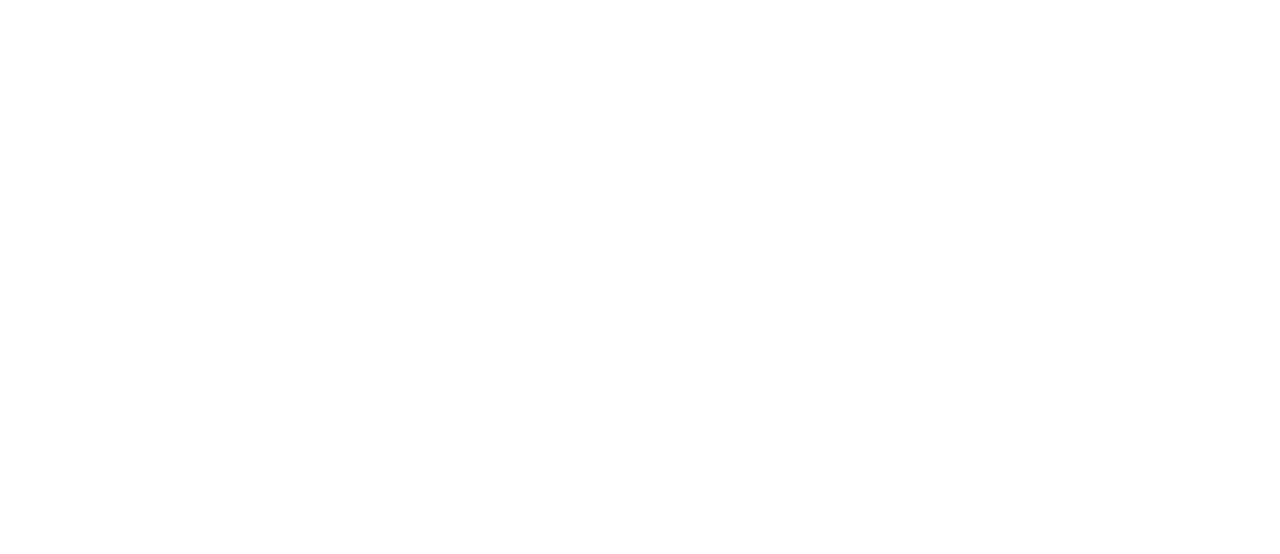
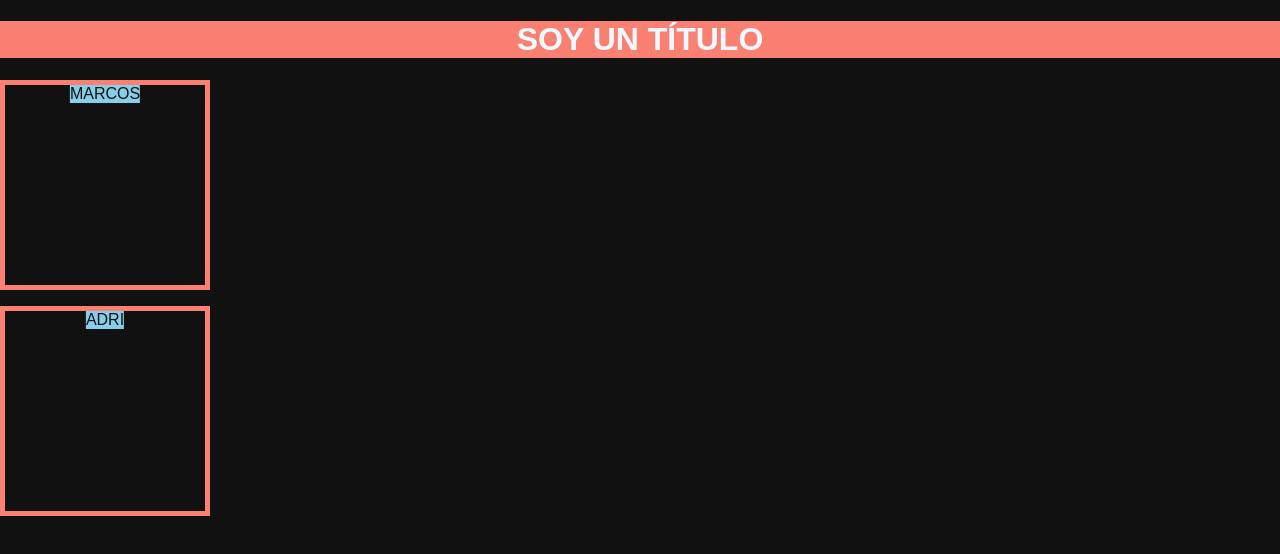
Before and after one commit to DorianDesings/repaso-css, a plain HTML site: page 2 - Position/index.html in a window 1280 px wide. Drawn offline with Linux system fonts and the light colour scheme.

Commit message:
clase de repaso

```diff
--- a/0 - BEM/css/styles.css
+++ b/0 - BEM/css/styles.css
@@ -0,0 +1,39 @@
+/* BEM */
+
+/* Bloque -> Cualquier elemento independiente */
+/* Elemento -> Cualquier elemento que dependa de un bloque. Los elementos se nombran con nombre-del-bloque__nombre-del-elemento */
+/* Modificador -> Cualquier elemento con un estilo modificado. Los modificadores se nombran con nombre--modificador */
+
+body {
+  background-color: #111;
+  font-family: sans-serif;
+}
+
+.card {
+  border: 1px solid white;
+  background-color: rgb(81, 185, 255);
+  padding: 1rem;
+  text-align: center;
+}
+
+.card--special {
+  background-color: limegreen;
+}
+
+.card__title {
+  font-size: 2rem;
+  text-align: center;
+  color: rgb(153, 0, 255);
+}
+
+.card__title--red {
+  color: rgb(255, 255, 255);
+}
+
+.card__title--big {
+  font-size: 2.5rem;
+}
+
+.card__text {
+  color: white;
+}
--- a/1 - Box model/css/styles.css
+++ b/1 - Box model/css/styles.css
@@ -0,0 +1,29 @@
+* {
+  box-sizing: border-box;
+}
+
+img {
+  display: block;
+  max-width: 100%;
+}
+
+a {
+  text-decoration: none;
+  color: inherit;
+}
+
+body {
+  margin: 0;
+  background-color: #333;
+  font-family: sans-serif;
+  color: aliceblue;
+}
+
+.box {
+  height: 200px;
+  background-color: salmon;
+}
+
+.text {
+  margin-top: 3rem;
+}
--- a/2 - Position/css/styles.css
+++ b/2 - Position/css/styles.css
@@ -0,0 +1,38 @@
+/*
+ Position
+  static
+  relative
+  absolute
+  fixed
+  sticky
+
+*/
+
+body {
+  margin: 0;
+  background-color: #111;
+  color: aliceblue;
+  font-family: sans-serif;
+}
+
+.title {
+  text-align: center;
+  background-color: salmon;
+}
+
+.box {
+  position: relative;
+  width: 200px;
+  height: 200px;
+  margin-bottom: 1rem;
+  border: 5px solid salmon;
+}
+
+.span {
+  position: absolute;
+  top: 0;
+  left: 50%;
+  color: #111;
+  background-color: skyblue;
+  transform: translateX(-50%);
+}
--- a/2 - Position/index.html
+++ b/2 - Position/index.html
@@ -6,5 +6,13 @@
     <link rel="stylesheet" href="css/styles.css" />
     <title>Document</title>
   </head>
-  <body></body>
+  <body>
+    <h1 class="title">SOY UN TÍTULO</h1>
+    <div class="box">
+      <span class="span">MARCOS</span>
+    </div>
+    <div class="box">
+      <span class="span">ADRI</span>
+    </div>
+  </body>
 </html>
--- a/3 - Box shadow/css/styles.css
+++ b/3 - Box shadow/css/styles.css
@@ -0,0 +1,15 @@
+body {
+  margin: 0;
+  background-color: #111;
+  color: aliceblue;
+  font-family: sans-serif;
+}
+
+.box {
+  width: 200px;
+  height: 200px;
+  background-color: steelblue;
+  box-shadow: 3px 3px 0 10px rgba(255, 0, 0);
+}
+
+/* box-shadow: (inset) offsetX offsetY blur spread color */
--- a/4 - Pseudo elementos/css/styles.css
+++ b/4 - Pseudo elementos/css/styles.css
@@ -0,0 +1,38 @@
+body {
+  margin: 0;
+  background-color: #111;
+  color: aliceblue;
+  font-family: sans-serif;
+}
+
+.title {
+  text-align: center;
+  position: relative;
+  margin-left: auto;
+  margin-right: auto;
+  width: max-content;
+  display: flex;
+  align-items: center;
+}
+
+.title::before {
+  content: '';
+  position: absolute;
+  right: 100%;
+  width: 100px;
+  height: 4px;
+  background-color: salmon;
+}
+
+.title::after {
+  content: '';
+  position: absolute;
+  left: 100%;
+  width: 100px;
+  height: 4px;
+  background-color: salmon;
+}
+
+.input::after {
+  content: 'asdasdsad';
+}
--- a/5 - Flexbox/css/styles.css
+++ b/5 - Flexbox/css/styles.css
@@ -0,0 +1,32 @@
+* {
+  box-sizing: border-box;
+}
+
+body {
+  margin: 0;
+  background-color: #111;
+  color: aliceblue;
+  font-family: sans-serif;
+}
+
+img {
+  max-width: 100%;
+}
+
+.container {
+  display: flex;
+  flex-direction: column;
+  background-color: purple;
+  height: 300px;
+  border-width: 10px;
+  border-style: solid;
+  border-color: blue red white green;
+}
+
+.button {
+  width: 200px;
+  /* margin-top: auto;
+  margin-left: auto;
+  margin-bottom: 2rem; */
+  margin: auto 0 2rem auto;
+}
```
Also changed, not shown: 0 - BEM/index.html (+36 -1 lines), 1 - Box model/index.html (+8 -1 lines), 3 - Box shadow/index.html (+3 -1 lines), 4 - Pseudo elementos/index.html (+9 -1 lines), 5 - Flexbox/index.html (+9 -1 lines), 5 - Flexbox/logo.jpg (added).
